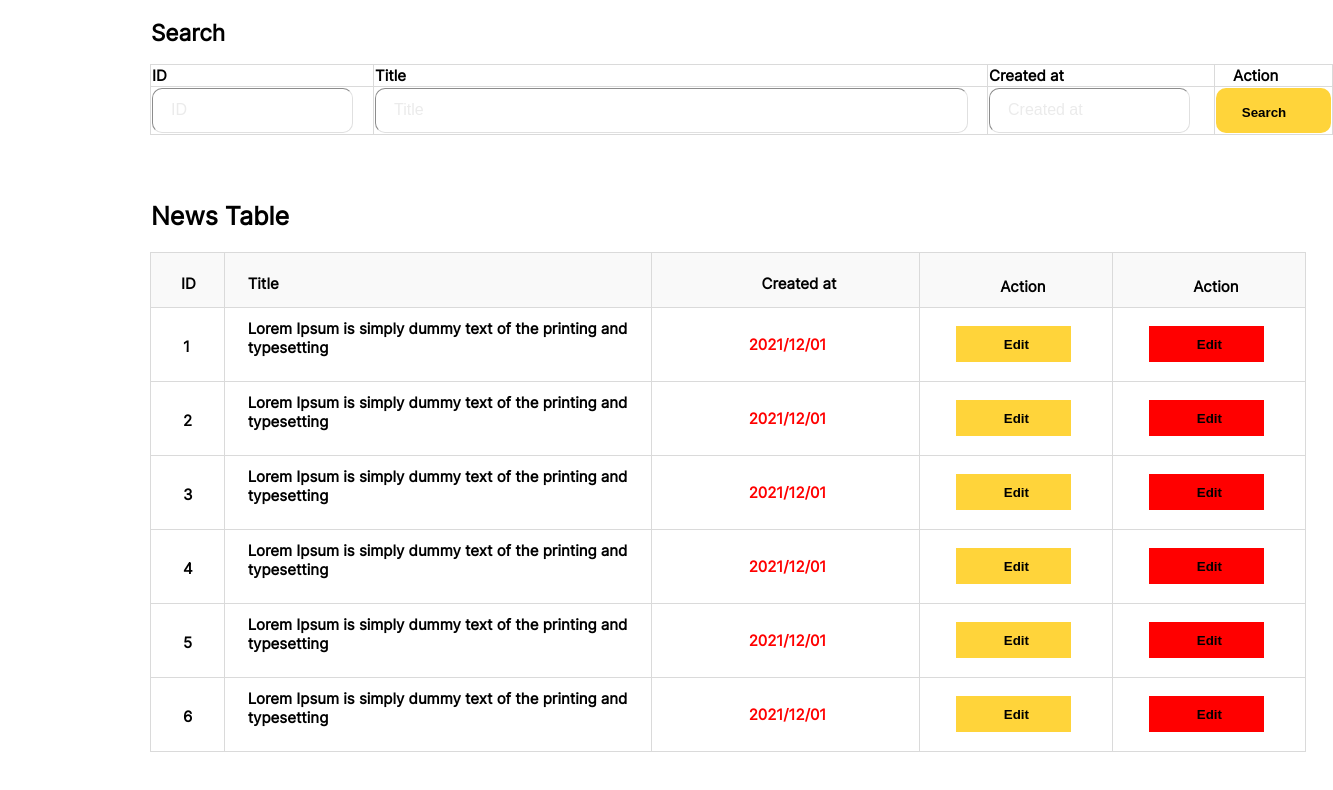
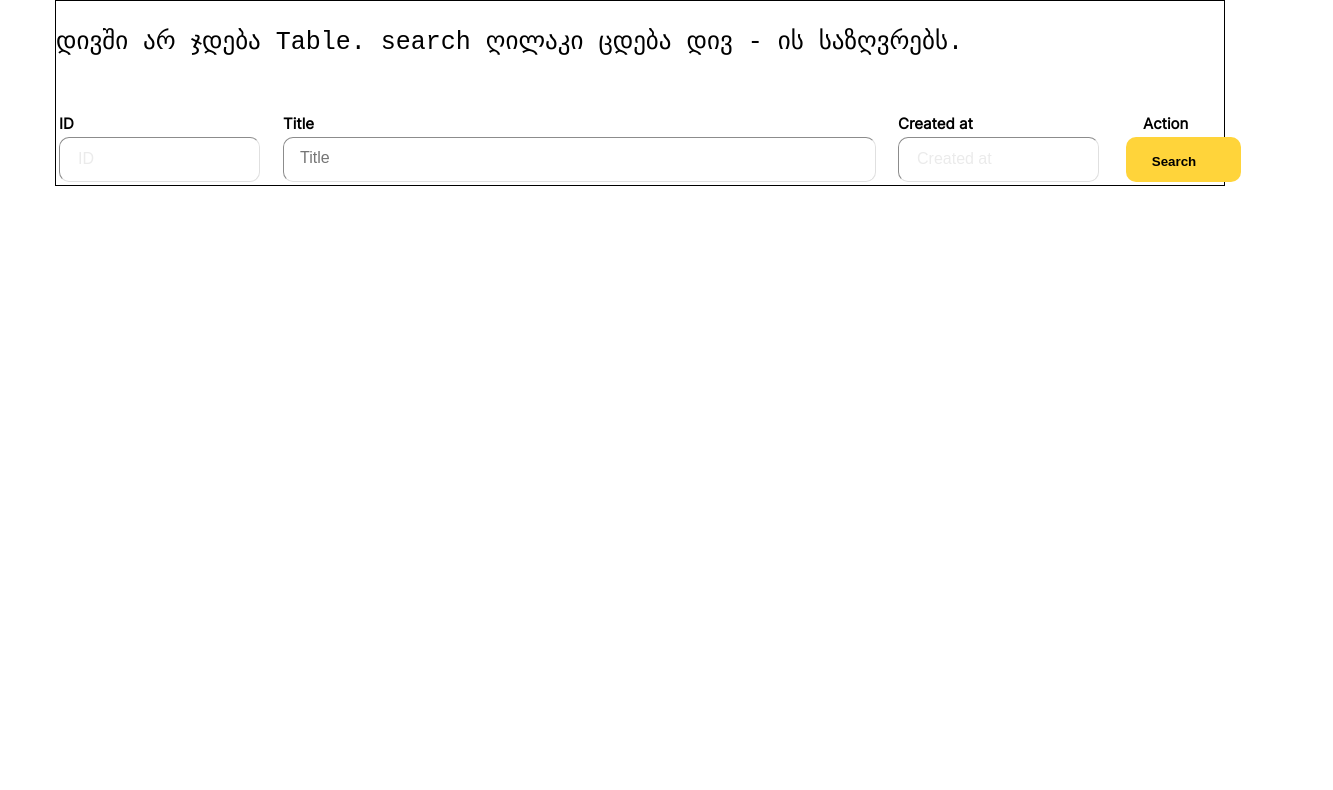
Before and after one commit to mlagvilava/academy_homeworks_css_10.1, a plain HTML site: page index.html in a window 1280 px wide. Shown: the whole page, 1333 px wide, since content can reach past the window. Drawn offline with Linux system fonts and the light colour scheme.

Commit message:
Add files via upload

```diff
--- a/index.html
+++ b/index.html
@@ -8,7 +8,9 @@
 </head>
 <body>
     <div class="input_table_div">
-        <h2>Search</h2>
+        <!-- <h2>Search</h2> -->
+        <pre>დივში არ ჯდება Table. search ღილაკი ცდება დივ - ის საზღვრებს.
+        </pre>
         <table>
             <tr class="input_lables">
                 <td>
@@ -40,8 +42,9 @@
             </tr>
         </table>
     </div>
-    <div class="table_div">
-        <h2 class="news">News Table</h2>
+
+    <!-- <div class="table_div">
+        <h2>News Table</h2>
         <table>
             <thead>
                 <tr>
@@ -97,6 +100,6 @@
                 </tr>
             </tbody>
         </table>
-    </div>
+    </div> -->
 </body>
 </html>
--- a/style.css
+++ b/style.css
@@ -13,15 +13,17 @@ body {
     font-size: 15px;
 }
 
-h2 {
-    margin-left: 1px;
+/* Debug */
+pre {
+    font-size: 25px;
 }
+/* Debug */
 
 /* input Style start */
 .input_table_div {
     margin: auto;
-    width: 980px;
-    border: 0; /* ეს არ მუშაობს */
+    width: 1170px;
+    border: 1px solid;
 }
 
 .input_lables {
@@ -58,12 +60,6 @@ h2 {
     margin-right: 18px;
 }
 
-.input_title::placeholder {
-    color: #EBEBEB;
-    font-size: 16px;
-    padding: 13px 167px 17px 16px;
-}
-
 .input_created_at {
     outline: none;
     width: 201px;
@@ -74,6 +70,7 @@ h2 {
     margin-right: 23px;
 }
 
+.input_title,
 .input_created_at::placeholder {
     color: #EBEBEB;
     font-size: 16px;
@@ -93,7 +90,7 @@ h2 {
 /* input Style end */
 
 /* Table Style start */
-table {
+/* table {
     border-style: solid;
     border-width: 1px;
     border-color: #DADADA;
@@ -112,13 +109,25 @@ th {
     border-width: 1px;
     border-color: #DADADA;
     background-color: #F9F9F9;
-}
-
+} */
+/*
 .table_div {
     margin-top: 266px;
     margin: auto;
-    width: 980px;
+    width: 1072px;
     height: 334px;
+    border-style: solid;
+    border-width: 1px;
+    border-color: #DADADA;
+    border-collapse: collapse;
+    width: 100%;
+}
+
+tr td {
+    border-style: solid;
+    border-width: 1px;
+    border-color: #DADADA;
+    background-color: #F9F9F9;
 }
 
 .news {
@@ -176,5 +185,5 @@ th {
     width: 115px;
     height: 36px;
     font-weight: 600;
-}
+} */
 /* Table Style end */
```
